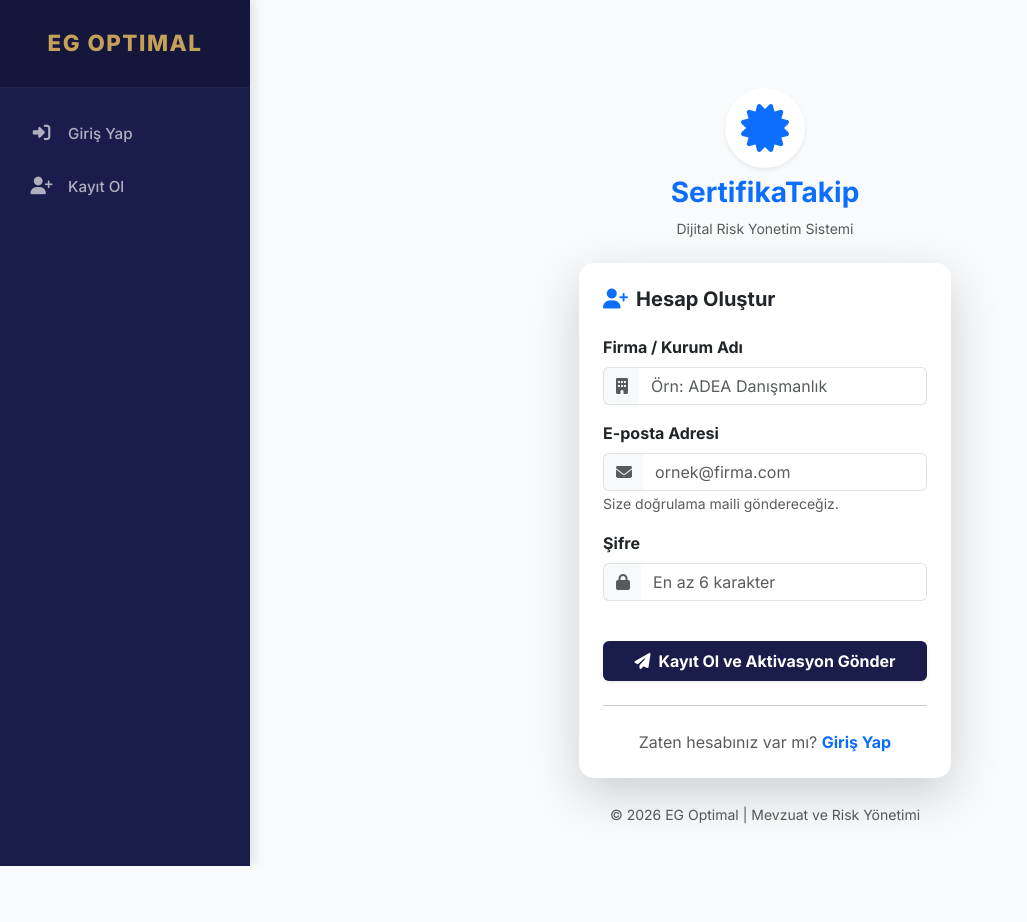
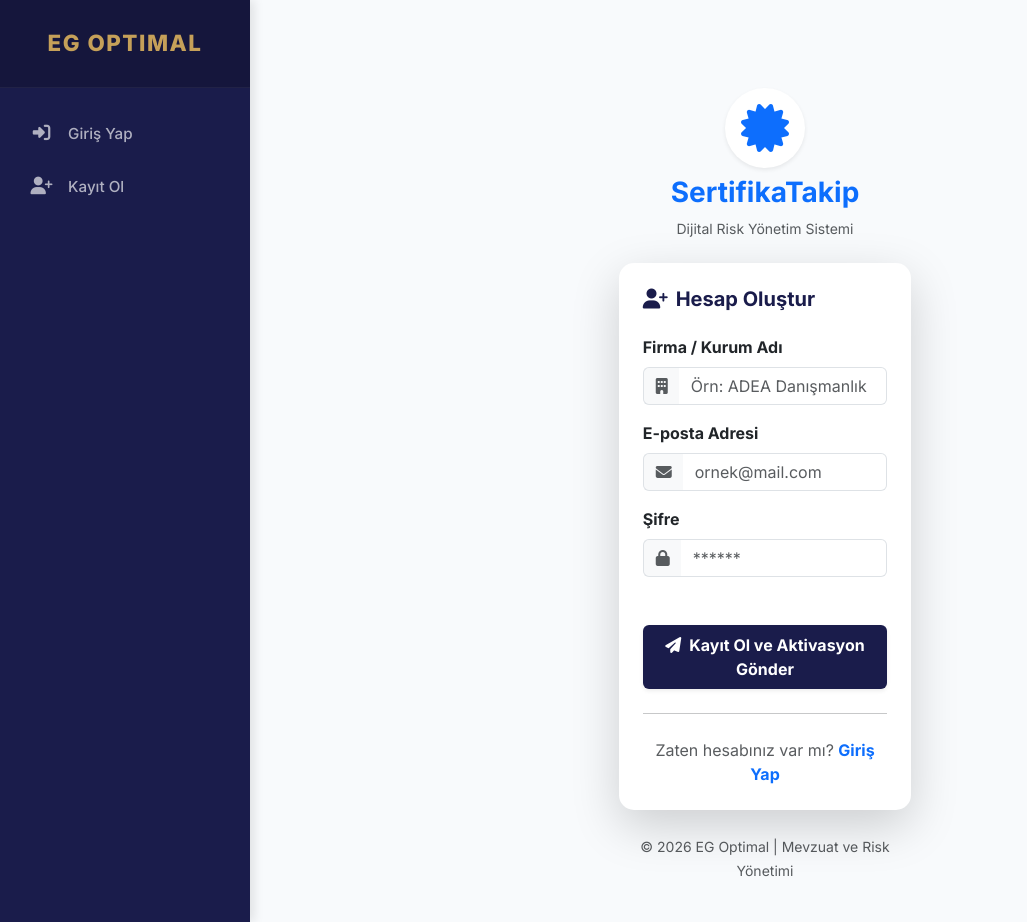
Before and after one commit to eguldr/sertifika-takip, a Flask app: page /register in a window 1280 px wide. Shown: the whole page, without its empty margins (0-1027 px from the left). Before the commit the page ends 866 px from the top, so only its background shows below. Run offline with Flask 3, Linux system fonts and the light colour scheme; some libraries are stand-ins or nearby versions.

Commit message:
Update kayit.html

```diff
--- a/templates/kayit.html
+++ b/templates/kayit.html
@@ -1,29 +1,25 @@
-{% extends "base.html" %}
+{% extends 'base.html' %}
 
 {% block content %}
 <script src="https://www.google.com/recaptcha/api.js" async defer></script>
 
 <div class="row justify-content-center mt-5">
-    <div class="col-md-5">
+    <div class="col-md-4">
         <div class="text-center mb-4">
             <i class="fas fa-certificate fa-3x text-primary shadow-sm p-3 bg-white rounded-circle"></i>
             <h3 class="mt-2 fw-bold text-primary">SertifikaTakip</h3>
-            <p class="text-muted small">Dijital Risk Yonetim Sistemi</p>
+            <p class="text-muted small">Dijital Risk Yönetim Sistemi</p>
         </div>
 
         <div class="card border-0 shadow-lg" style="border-radius: 15px;">
             <div class="card-body p-4">
-                <h5 class="mb-4 fw-bold text-dark">
-                    <i class="fas fa-user-plus me-2 text-primary"></i>Hesap Oluştur
-                </h5>
+                <h5 class="mb-4 fw-bold text-navy"><i class="fas fa-user-plus me-2"></i>Hesap Oluştur</h5>
 
                 <form method="POST" action="{{ url_for('register') }}">
                     <div class="mb-3">
                         <label class="form-label fw-bold">Firma / Kurum Adı</label>
                         <div class="input-group">
-                            <span class="input-group-text bg-light border-end-0">
-                                <i class="fas fa-building text-muted"></i>
-                            </span>
+                            <span class="input-group-text bg-light border-end-0"><i class="fas fa-building text-muted"></i></span>
                             <input type="text" name="company_name" class="form-control border-start-0" placeholder="Örn: ADEA Danışmanlık" required>
                         </div>
                     </div>
@@ -31,30 +27,24 @@
                     <div class="mb-3">
                         <label class="form-label fw-bold">E-posta Adresi</label>
                         <div class="input-group">
-                            <span class="input-group-text bg-light border-end-0">
-                                <i class="fas fa-envelope text-muted"></i>
-                            </span>
-                            <input type="email" name="email" class="form-control border-start-0" placeholder="ornek@firma.com" required>
-                        </div>
-                        <small class="text-muted">Size doğrulama maili göndereceğiz.</small>
-                    </div>
-
-                    <div class="mb-3">
-                        <label class="form-label fw-bold">Şifre</label>
-                        <div class="input-group">
-                            <span class="input-group-text bg-light border-end-0">
-                                <i class="fas fa-lock text-muted"></i>
-                            </span>
-                            <input type="password" name="password" class="form-control border-start-0" placeholder="En az 6 karakter" required minlength="6">
+                            <span class="input-group-text bg-light border-end-0"><i class="fas fa-envelope text-muted"></i></span>
+                            <input type="email" name="email" class="form-control border-start-0" placeholder="ornek@mail.com" required>
                         </div>
                     </div>
 
-                    <!-- Google reCAPTCHA -->
-                    <div class="mb-4 d-flex justify-content-center">
-                        <div class="g-recaptcha" data-sitekey="{{ site_key }}"></div>
+                    <div class="mb-4">
+                        <label class="form-label fw-bold">Şifre</label>
+                        <div class="input-group">
+                            <span class="input-group-text bg-light border-end-0"><i class="fas fa-lock text-muted"></i></span>
+                            <input type="password" name="password" class="form-control border-start-0" placeholder="******" required>
+                        </div>
                     </div>
 
-                    <button type="submit" class="btn btn-primary w-100 py-2 fw-bold shadow-sm">
+                    <div class="mb-4 d-flex justify-content-center">
+                        <div class="g-recaptcha" data-sitekey="6Leewb8sAAAAAG-f0E4VY7aYZ1T-S_1H21ckRpsO" data-callback="verifyCallback"></div>
+                    </div>
+
+                    <button type="submit" id="regBtn" class="btn btn-primary w-100 py-2 fw-bold shadow-sm">
                         <i class="fas fa-paper-plane me-2"></i>Kayıt Ol ve Aktivasyon Gönder
                     </button>
                 </form>
@@ -62,8 +52,7 @@
                 <hr class="my-4">
 
                 <div class="text-center">
-                    <p class="mb-0 text-muted">
-                        Zaten hesabınız var mı?
+                    <p class="mb-0 text-muted">Zaten hesabınız var mı?
                         <a href="{{ url_for('login') }}" class="text-primary fw-bold text-decoration-none">Giriş Yap</a>
                     </p>
                 </div>
@@ -77,13 +66,16 @@
 </div>
 
 <style>
+    /* Kurumsal Navy Rengi */
     .text-navy { color: #1a1c4b; }
 
+    /* Input odaklanma efekti */
     .form-control:focus {
         border-color: #1a1c4b;
         box-shadow: 0 0 0 0.25rem rgba(26, 28, 75, 0.1);
     }
 
+    /* reCAPTCHA Mobil Uyumluluk */
     @media (max-width: 400px) {
         .g-recaptcha {
             transform: scale(0.85);
@@ -98,8 +90,19 @@
     }
 
     .btn-primary:hover {
-        background-color: #c5a059;
+        background-color: #c5a059; /* EG Gold rengi */
         transform: translateY(-2px);
     }
 </style>
+
+<script>
+    // reCAPTCHA seçilmeden butonun pasif kalması için (Opsiyonel Güvenlik)
+    /*
+    document.getElementById('regBtn').disabled = true;
+    function verifyCallback() {
+        document.getElementById('regBtn').disabled = false;
+    }
+    */
+</script>
+
 {% endblock %}
```
